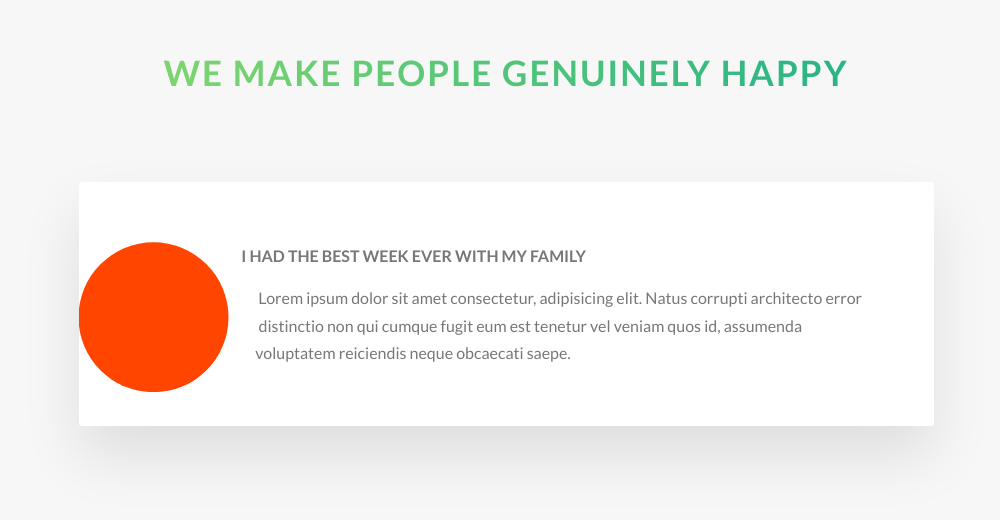
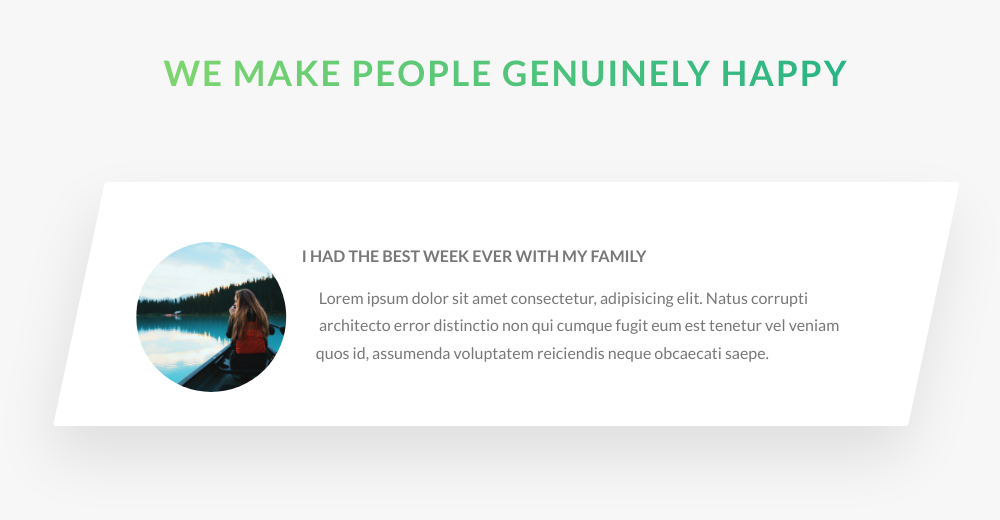
Before and after one commit to roshan-gh/natours, a website: page index.html in a window 1280 px wide. Shown: the part 3500-4020 px from the top of the page, without its empty margins (134-1134 px from the left). Drawn offline with Linux system fonts and the light colour scheme.

Commit message:
section stories updated

```diff
--- a/index.html
+++ b/index.html
@@ -231,7 +231,7 @@
             <div class="row">
                 <div class="story">
                     <figure class="story__shape">
-
+                        <img src="img/nat-8.jpg" alt="person on a tour" class="story__image">
                     </figure>
                     <div class="story__text">
                         <h3 class="heading-tertiary u-margin-bottom-small">
--- a/sass/components/_story.scss
+++ b/sass/components/_story.scss
@@ -5,17 +5,23 @@
     background-color: $color-white;
     border-radius: 3px;
     padding: 6rem;
-    padding-left: 3rem;
+    padding-left: 9rem;
     font-size: $default-font-size;
+    transform: skewX(-12deg);
     &__shape {
         width: 15rem;
         height: 15rem;
-        background-color: orangered;
         float: left;
         -webkit-shape-outside: circle(50% at 50% 50%); //to work in Safari
         shape-outside: circle(50% at 50% 50%); //it needs the exact height,width,and float for the shape
         -webkit-clip-path: circle(50% at 50% 50%);
         clip-path: circle(50% at 50% 50%);
-        transform: translateX(-3rem);
+        transform: translateX(-3rem) skewX(12deg);
+    }
+    &__image {
+        height: 100%;
+    }
+    &__text {
+        transform: skewX(12deg);
     }
 }
```
Also changed, not shown: css/style.css.
